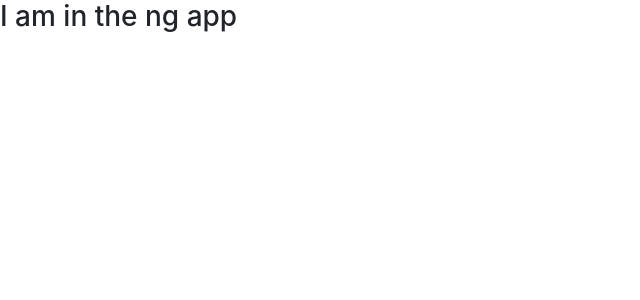
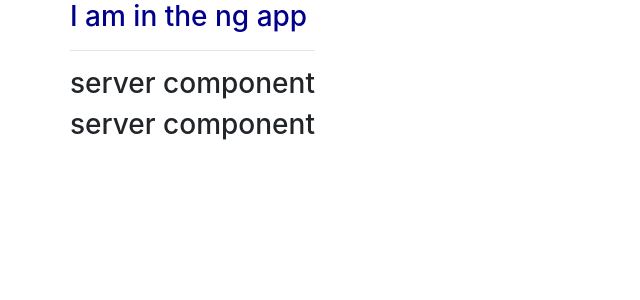
Before and after one commit to ajitda/Food-Panda, an Angular app: page / in a window 1280 px wide. Shown: the top 300 px of the page, without its empty margins (0-640 px from the left). Built offline with nearby package versions, Linux system fonts and the light colour scheme.

Commit message:
servers components added

```diff
--- a/src/app/app.component.css
+++ b/src/app/app.component.css
@@ -0,0 +1,3 @@
+h3 {
+    color: darkblue;
+}
--- a/src/app/app.component.html
+++ b/src/app/app.component.html
@@ -1 +1,9 @@
-<h3>I am in the ng app</h3>
+<div class="container">
+    <div class="row">
+        <div class="col-xs-12">
+            <h3>I am in the ng app</h3>
+            <hr>
+            <app-servers></app-servers>
+        </div>
+    </div>
+</div>
--- a/src/app/app.module.ts
+++ b/src/app/app.module.ts
@@ -3,11 +3,13 @@
 import { FormsModule, ReactiveFormsModule } from '@angular/forms';
 import { AppComponent } from './app.component';
 import { ServerComponent } from './server/server.component';
+import { ServersComponent } from './servers/servers.component';
 
 @NgModule({
   declarations: [
     AppComponent,
-    ServerComponent
+    ServerComponent,
+    ServersComponent
   ],
   imports: [
     BrowserModule,
--- a/src/app/server/server.component.html
+++ b/src/app/server/server.component.html
@@ -0,0 +1 @@
+<h3>server component</h3>
--- /dev/null
+++ b/src/app/servers/servers.component.html
@@ -0,0 +1,2 @@
+<app-server></app-server>
+<app-server></app-server>
--- /dev/null
+++ b/src/app/servers/servers.component.ts
@@ -0,0 +1,15 @@
+import { Component, OnInit } from '@angular/core';
+
+@Component({
+  selector: 'app-servers',
+  templateUrl: './servers.component.html',
+  styleUrls: ['./servers.component.css']
+})
+export class ServersComponent implements OnInit {
+
+  constructor() { }
+
+  ngOnInit() {
+  }
+
+}
```
Also changed, not shown: src/app/servers/servers.component.css (added), 1 other file (tests, documents, lock files or other folders).
